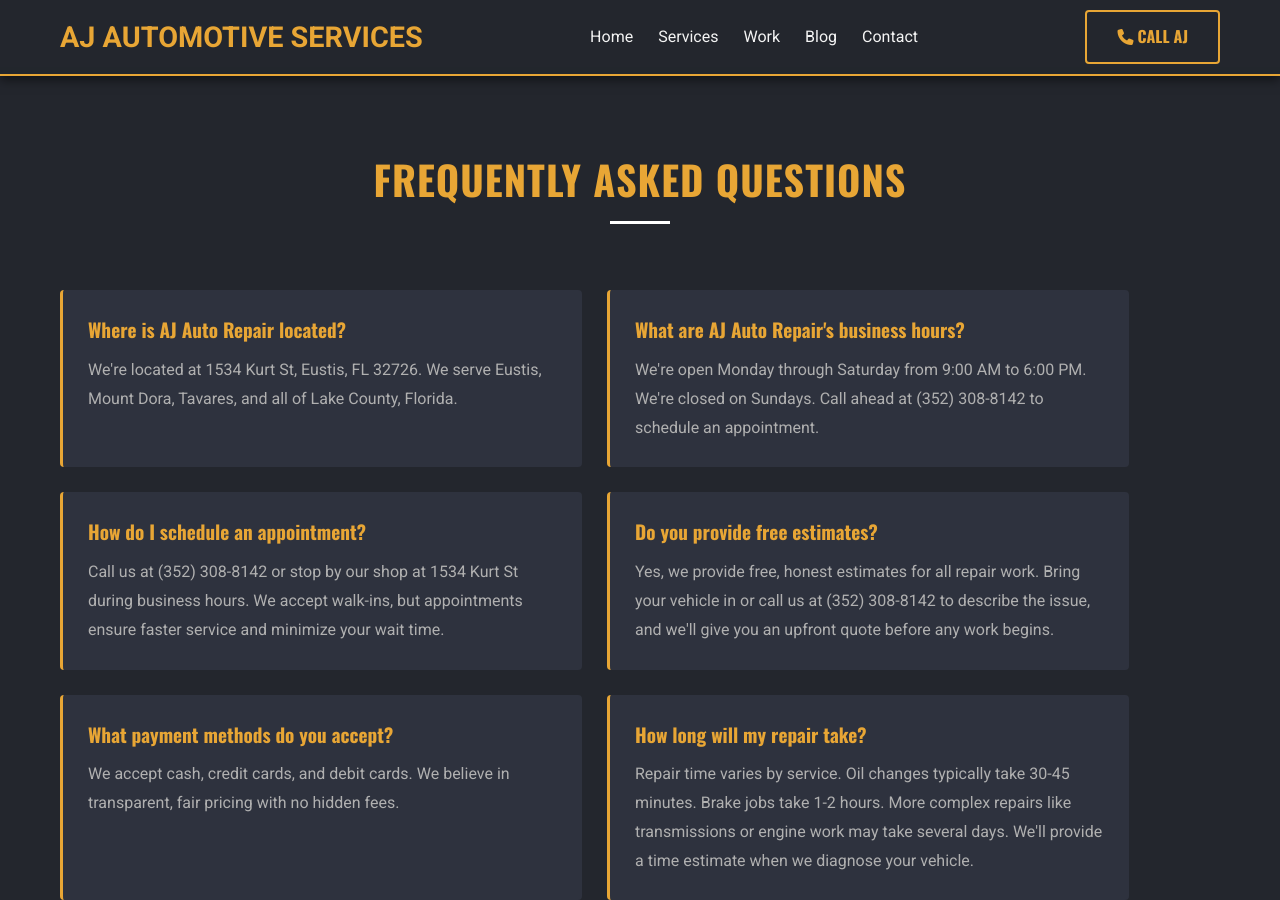
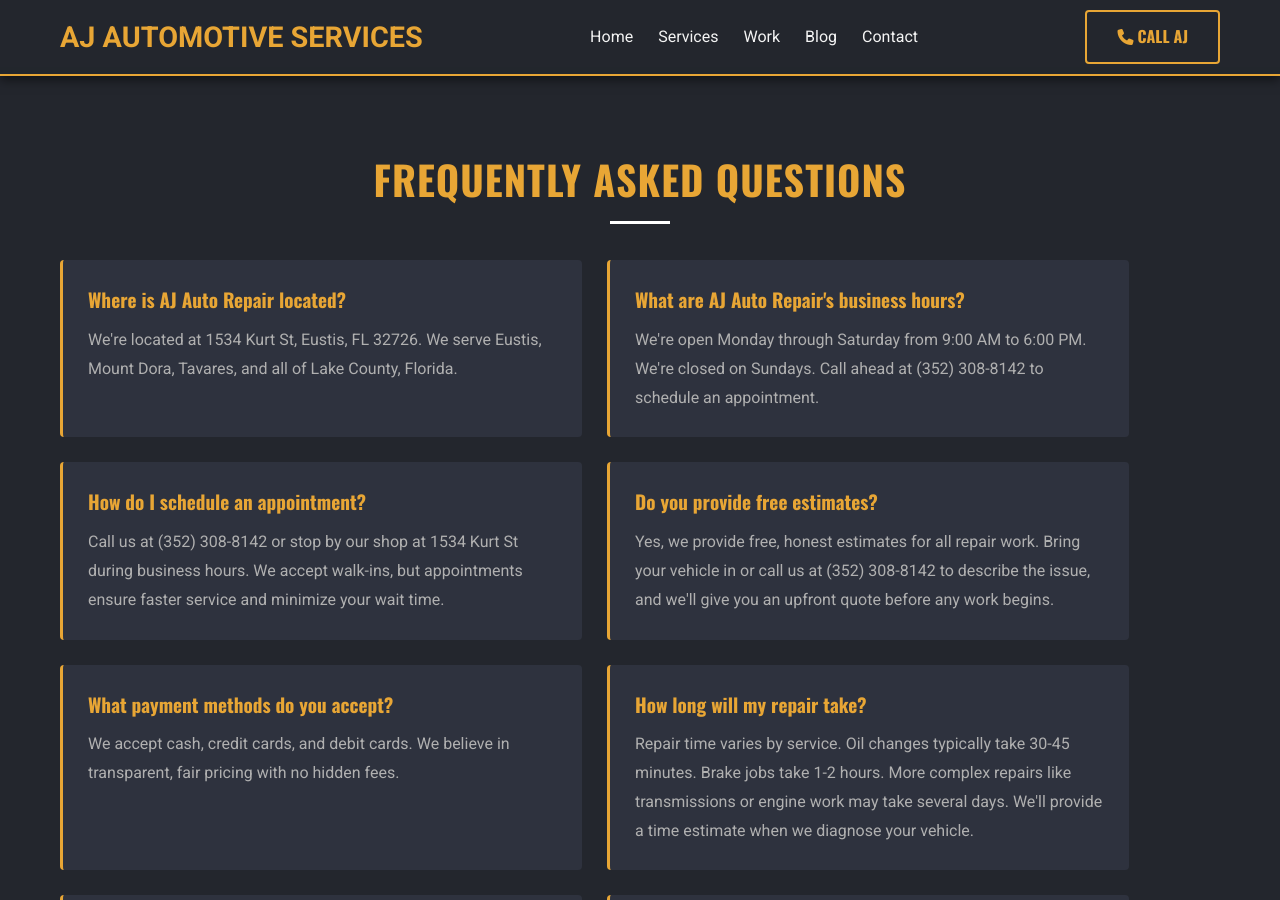
Before and after one commit to JamesBrownR/AJ-Auto-Repair, a Jekyll site: the page built from contact/index.html, in a window 1280 px wide and 900 px high, scrolled down 1627 px. Built offline with Jekyll 4.4.1, drawn with Linux system fonts in a browser that asks for light colours.

Commit message:
Update index.html

```diff
--- a/contact/index.html
+++ b/contact/index.html
@@ -268,7 +268,7 @@ height: 50vh;
     <div class="container">
         <h2 class="section-title">Frequently Asked Questions</h2>
 
-        <div class="faq-container" style=" margin: 40px auto 0;">
+        <div class="faq-container" style=" margin: 10px auto 0;">
 
             <div class="faq-item">
                 <h3 class="faq-question">Where is AJ Auto Repair located?</h3>
```
